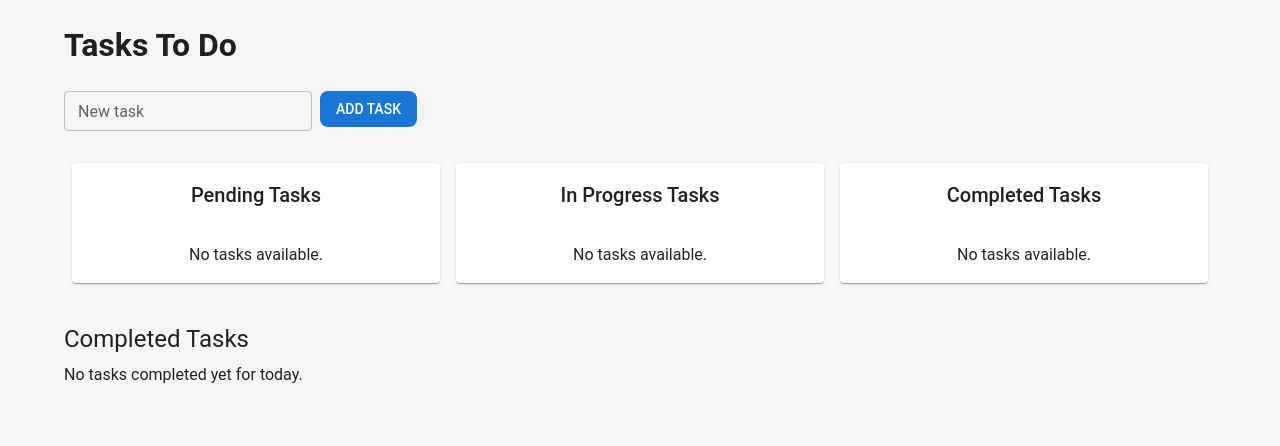
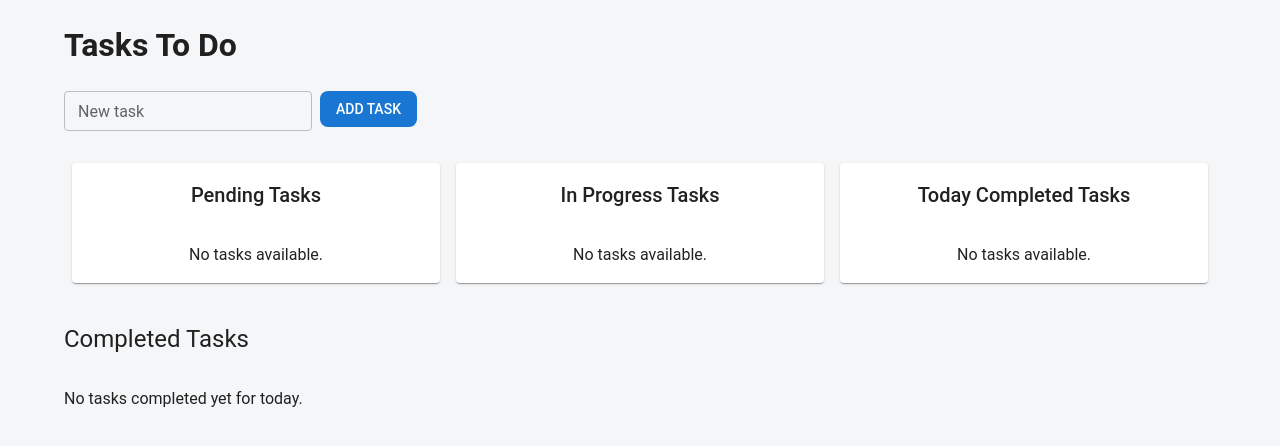
Before and after one commit to ojitxslml/ToDoList, a React (Vite) app: page / in a window 1280 px wide. Shown: the top 446 px of the page. Built offline with nearby package versions, Linux system fonts and the light colour scheme.

Commit message:
Completed tasks table lasts for the day and fix non-serializable date for redux

```diff
--- a/src/App.tsx
+++ b/src/App.tsx
@@ -21,7 +21,7 @@ const App: React.FC = () => {
         id: Date.now().toString(), // Generamos un ID único basado en el tiempo (puedes usar otra estrategia)
         title: newTaskTitle.trim(),
         status: "pending" as Status,
-        date: new Date(),
+        date: new Date().toISOString(),
       };
       dispatch(addTask(newTask)); // Despachamos la acción para agregar la nueva tarea
       setNewTaskTitle(""); // Limpiamos el campo de entrada después de agregar la tarea
--- a/src/components/CompletedTasks.tsx
+++ b/src/components/CompletedTasks.tsx
@@ -48,20 +48,34 @@ const CompletedTasks: React.FC = () => {
   const today = format(new Date(), "yyyy-MM-dd");
 
   return (
-    <Box sx={{ mt: 4 }}>
-      <Typography variant="h5" gutterBottom>
+    <Box sx={{ my: 4 }}>
+      <Typography variant="h5" gutterBottom sx={{ my: 4 }}>
         Completed Tasks
       </Typography>
+      {!tasksByDate[today]?.length && (
+        <Typography sx={{ my: 4 }}>
+          No tasks completed yet for today.
+        </Typography>
+      )}
 
-      {/* Mostrar tareas completadas en una tabla */}
+      <Box
+        sx={{
+          maxHeight: "500px", // Limita la altura del contenedor
+          overflowY: "auto",
+          position: "relative",
+        }}
+      >
         {sortedDates.length > 0 &&
-        sortedDates.map((date) => (
+          sortedDates.map((date, index) => (
             <Box key={date} mb={4}>
               <Typography variant="h6" gutterBottom>
                 {isToday(parseISO(date))
                   ? "Today ✨"
                   : format(parseISO(date), "MMMM dd, yyyy")}
               </Typography>
+
+              {/* Mostrar solo las primeras 5 fechas */}
+              {index < 5 && (
                 <Table>
                   <TableHead>
                     <TableRow>
@@ -98,13 +112,10 @@ const CompletedTasks: React.FC = () => {
                     ))}
                   </TableBody>
                 </Table>
+              )}
             </Box>
           ))}
-
-      {/* Mostrar mensaje si no hay tareas completadas hoy */}
-      {!tasksByDate[today]?.length && (
-        <Typography>No tasks completed yet for today.</Typography>
-      )}
+      </Box>
     </Box>
   );
 };
--- a/src/components/TaskTable.tsx
+++ b/src/components/TaskTable.tsx
@@ -15,13 +15,20 @@ import {
 } from "@mui/material";
 import TaskC from "./TaskC";
 import { Droppable } from "@hello-pangea/dnd";
+import { format } from "date-fns";
+import { parseISO } from "date-fns/parseISO";
 
 const TaskTables: React.FC = () => {
   const tasks = useSelector((state: RootState) => state.tasks.tasks);
   const isMobile = useMediaQuery((theme) => theme.breakpoints.down("sm"));
-
+  const today = format(new Date(), "yyyy-MM-dd");
   const pendingTasks = tasks.filter((task) => task.status === "pending");
-  const completedTasks = tasks.filter((task) => task.status === "completed");
+  const completedTasks = tasks.filter(
+    (task) =>
+      task.status === "completed" &&
+      task.completeDate &&
+      format(parseISO(task.completeDate), "yyyy-MM-dd") === today
+  );
   const inProgressTasks = tasks.filter((task) => task.status === "inProgress");
 
   const renderTable = (tasks: Task[], title: string) => (
@@ -30,7 +37,7 @@ const TaskTables: React.FC = () => {
       sx={{
         margin: 1,
         minWidth: 300,
-        overflow: "hidden"
+        overflow: "hidden",
       }}
     >
       <Typography
@@ -102,12 +109,12 @@ const TaskTables: React.FC = () => {
         display: "flex",
         flexDirection: isMobile ? "column" : "row",
         justifyContent: "space-between",
-        alignItems: isMobile ? "center" : "flex-start"
+        alignItems: isMobile ? "center" : "flex-start",
       }}
     >
       {renderTable(pendingTasks, "Pending Tasks")}
       {renderTable(inProgressTasks, "In Progress Tasks")}
-      {renderTable(completedTasks, "Completed Tasks")}
+      {renderTable(completedTasks, "Today Completed Tasks")}
     </div>
   );
 };
--- a/src/reducers/taskSlice.tsx
+++ b/src/reducers/taskSlice.tsx
@@ -22,7 +22,11 @@ const taskSlice = createSlice({
   initialState,
   reducers: {
     addTask: (state, action: PayloadAction<Task>) => {
-      state.tasks.push(action.payload);
+      const taskWithValidDate = {
+        ...action.payload,
+        date: action.payload.date ?? new Date().toISOString(), // Asignar la fecha actual si es nula
+      };
+      state.tasks.push(taskWithValidDate);
       saveTasksToLocalStorage(state.tasks);
     },
     deleteTask: (state, action: PayloadAction<string>) => {
--- a/src/types.ts
+++ b/src/types.ts
@@ -2,7 +2,7 @@ export interface Task {
   id: string;
   title: string;
   status: Status;
-  date: Date;
+  date: string;
   completeDate?: string; // Cambiar a string
 }
 
@@ -16,7 +16,7 @@ export interface State {
 export const statusMap: Record<string, Status> = {
   "Pending Tasks": "pending",
   "In Progress Tasks": "inProgress",
-  "Completed Tasks": "completed",
+  "Today Completed Tasks": "completed",
 };
 
 export interface AddTaskAction {
```
Lines whose indentation alone changed are shown as unchanged.
